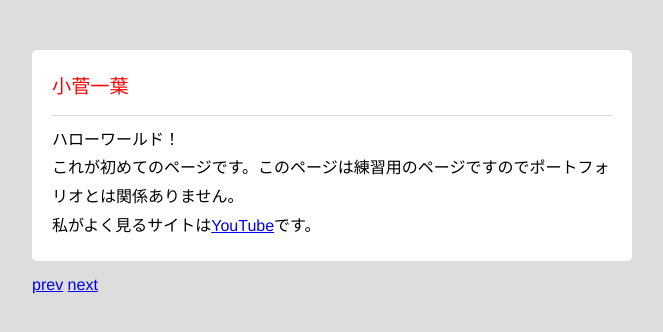
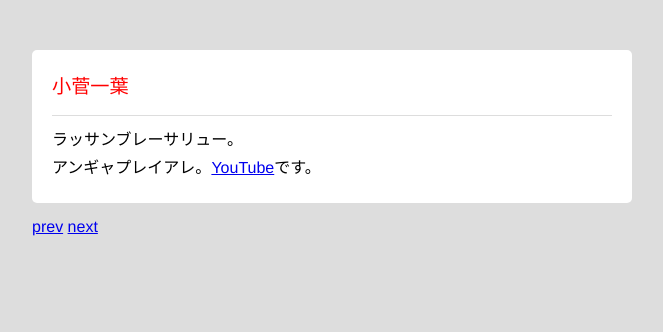
Before and after one commit to KUAD-XtechDesign/simple-page-ga-ha-clam, a plain HTML site: page index.html in a window 1280 px wide. Shown: the whole page, without its empty margins (308-971 px from the left). Drawn offline with Linux system fonts and the light colour scheme.

Commit message:
追加でフェンシングの用語入れた

```diff
--- a/index.html
+++ b/index.html
@@ -11,9 +11,8 @@
       <div class="info">
         <div class="name">小菅一葉</div>
         <div class="txt">
-          ハローワールド！<br>
-          これが初めてのページです。このページは練習用のページですのでポートフォリオとは関係ありません。<br>
-          私がよく見るサイトは<a href="http://youtube.com" target='_blank'>YouTube</a>です。
+          ラッサンブレーサリュー。<br>
+          アンギャプレイアレ。<a href="http://youtube.com" target='_blank'>YouTube</a>です。
         </div>
       </div>
       <div class="btns">
```
